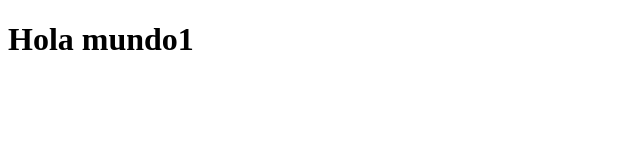
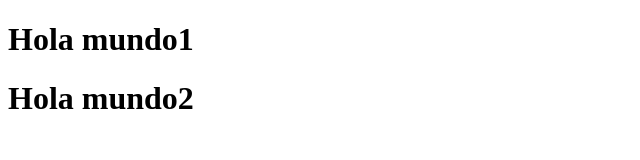
Before and after one commit to MiltonUrgiles/prueba-funcionamiento, a plain HTML site: page index.html in a window 1280 px wide. Shown: the whole page, without its empty margins (0-640 px from the left). Drawn offline with Linux system fonts and the light colour scheme.

Commit message:
Commit Hola mundo 2

```diff
--- a/index.html
+++ b/index.html
@@ -7,5 +7,6 @@
 </head>
 <body>
     <h1>Hola mundo1</h1>
+    <h1>Hola mundo2</h1>
 </body>
 </html>
```
